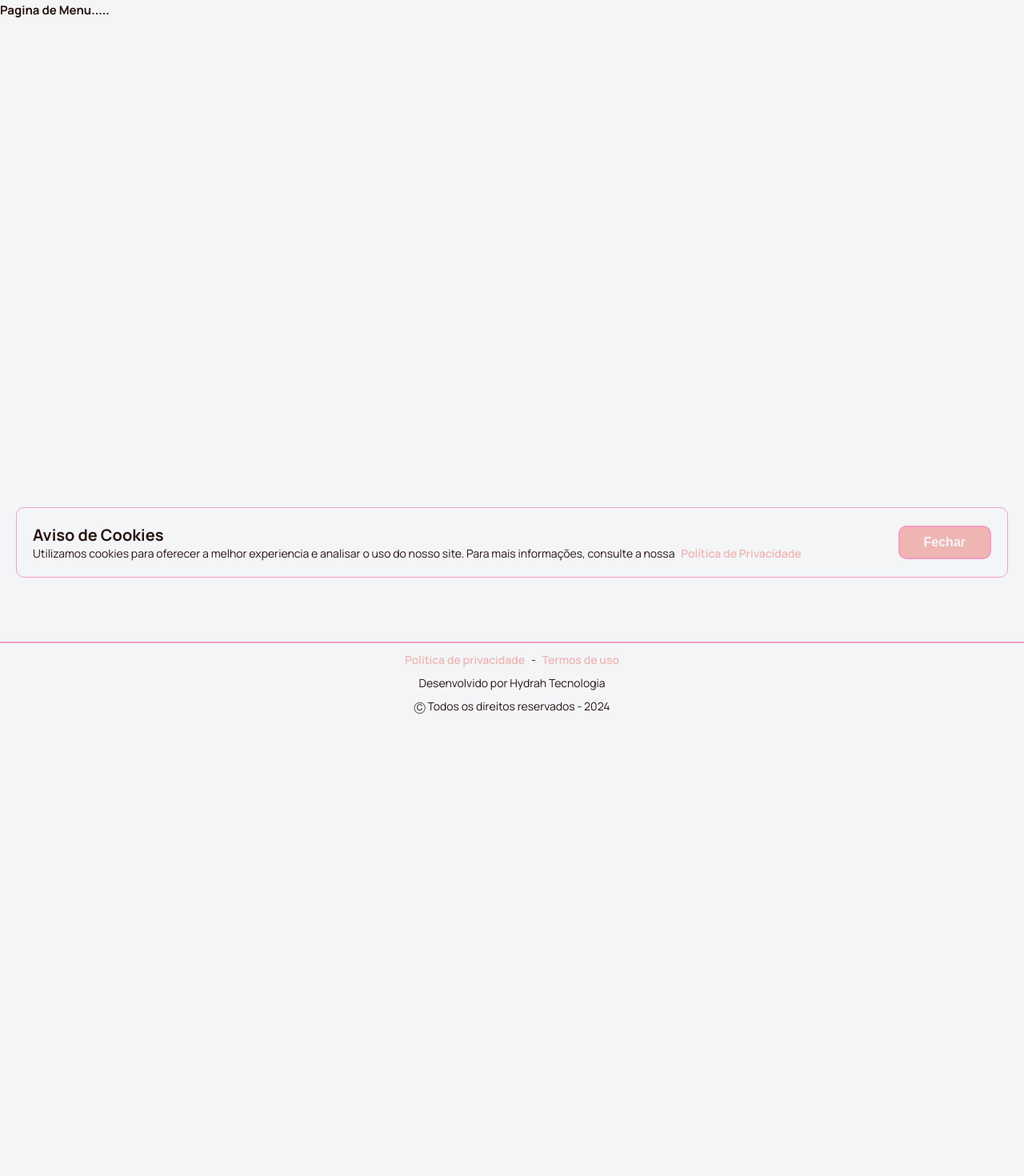
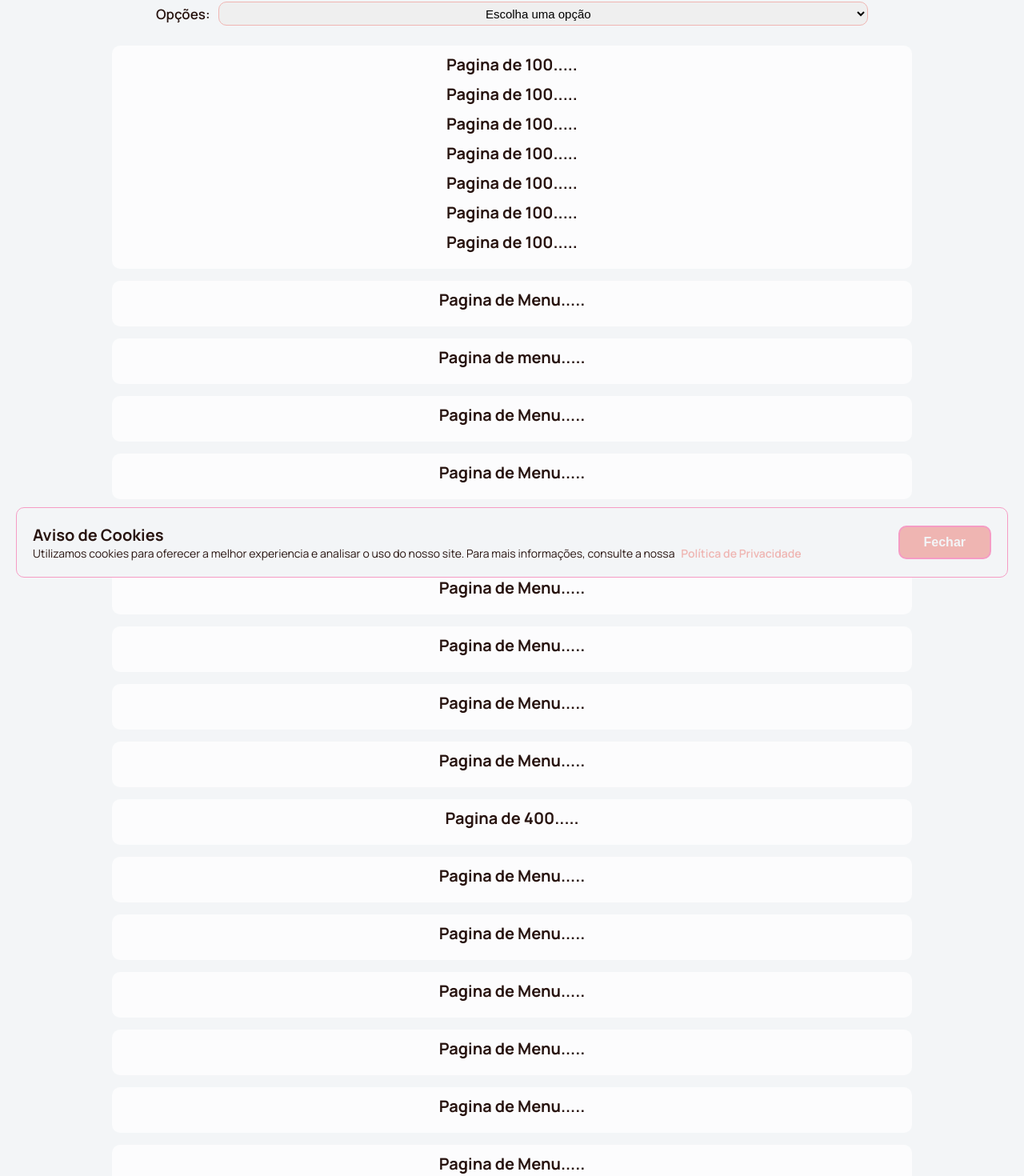
Before and after one commit to Eliel-Silva-dev/padaria-vo-rosa, a Next.js app: page /menu in a window 1280 px wide. Shown: the part 58-1528 px from the top of the page at 80% size. Before the commit the page ends 960 px from the top, so only its background shows below. Built offline with nearby package versions, Linux system fonts and the light colour scheme.

Commit message:
feat: react padaria vo rosa page menu v1

```diff
--- a/src/app/menu/page.tsx
+++ b/src/app/menu/page.tsx
@@ -1,9 +1,94 @@
+'use client';
+
+import { options } from '@/database';
 import style from './style.min.module.css';
+import {} from 'next/router';
+import { useRouter, usePathname } from 'next/navigation';
 
 const Menu = () => {
+  const listOptions = options;
+  const route = useRouter();
+  const pathName = usePathname();
+
+  const redirectUrl = (value: string) => {
+    route.push(`${pathName}#${value}`);
+  };
+
   return (
     <main className={style.menu}>
-      <h2>Pagina de Menu.....</h2>
+      <div className={style.select}>
+        <p>Opções: </p>
+        <select onChange={(e) => redirectUrl(e.target.value)}>
+          <option value="default">Escolha uma opção</option>
+          <option value="100">id 100</option>
+          <option value="400">id 400</option>
+          <option value="teste">teste</option>
+          <option value="500">id 500</option>
+        </select>
+      </div>
+      <section id="100">
+        <h2 >Pagina de 100.....</h2>
+        <h2 >Pagina de 100.....</h2>
+        <h2 >Pagina de 100.....</h2>
+        <h2 >Pagina de 100.....</h2>
+        <h2 >Pagina de 100.....</h2>
+        <h2 >Pagina de 100.....</h2>
+        <h2 >Pagina de 100.....</h2>
+      </section>
+      <section>
+        <h2>Pagina de Menu.....</h2>
+      </section>
+      <section>
+        <h2 >Pagina de menu.....</h2>
+      </section>
+      <section>
+        <h2>Pagina de Menu.....</h2>
+      </section>
+      <section>
+        <h2>Pagina de Menu.....</h2>
+      </section>
+      <section>
+        <h2>Pagina de Menu.....</h2>
+      </section>
+      <section>
+        <h2>Pagina de Menu.....</h2>
+      </section>
+      <section>
+        <h2>Pagina de Menu.....</h2>
+      </section>
+      <section>
+        <h2>Pagina de Menu.....</h2>
+      </section>
+      <section>
+        <h2>Pagina de Menu.....</h2>
+      </section>
+      <section>
+        <h2 id="400">Pagina de 400.....</h2>
+      </section>
+      <section>
+        <h2>Pagina de Menu.....</h2>
+      </section>
+      <section>
+        <h2>Pagina de Menu.....</h2>
+      </section>
+      <section>
+        <h2>Pagina de Menu.....</h2>
+      </section>
+      <section>
+        <h2>Pagina de Menu.....</h2>
+      </section>
+      <section>
+        <h2>Pagina de Menu.....</h2>
+      </section>
+      <section>
+        <h2>Pagina de Menu.....</h2>
+      </section>
+      <section>
+        <h2>Pagina de Menu.....</h2>
+      </section>
+      <section>
+        <h2 id="500">Pagina de 500.....</h2>
+      </section>
     </main>
   );
 };
--- a/src/app/menu/scss/style.scss
+++ b/src/app/menu/scss/style.scss
@@ -4,7 +4,9 @@
   align-items: center;
   padding: 15px;
   justify-content: stretch;
-  gap: 10px;
+  gap: 15px;
+  position: relative;
+  margin-top: 100px;
 
   section {
     background-color: #ffffffbe;
@@ -22,4 +24,38 @@
       margin-bottom: 10px;
     }
   }
+  .select {
+    position: fixed;
+    margin: 0 auto;
+    background-color: var(--primary_color);
+
+    left: 15px;
+    right: 15px;
+    top: 60px;
+
+    display: flex;
+    justify-content: center;
+    align-items: center;
+
+    p {
+      font-size: 1.7rem;
+      font-weight: 600;
+      margin-right: 10px;
+    }
+
+    select {
+      width: 65%;
+      font-size: 1.5rem;
+      text-align: center;
+      border-color: var(--secondary_color);
+      border-radius: 10px;
+      height: 30px;
+      outline-color: var(--hover);
+
+      &:focus {
+        border: 2px solid var(--hover);
+      }
+
+    }
+  }
 }
--- a/src/app/menu/style.min.module.css
+++ b/src/app/menu/style.min.module.css
@@ -1 +1 @@
-.pedidos h2{font-size:3rem}/*# sourceMappingURL=style.min.module.css.map */
+.menu{display:flex;flex-direction:column;align-items:center;padding:15px;justify-content:stretch;gap:15px;position:relative;margin-top:100px}.menu section{background-color:rgba(255,255,255,.7450980392);width:100%;padding:10px;display:flex;flex-direction:column;max-width:1000px;align-items:center;border-radius:10px}.menu section h2{font-size:2rem;text-align:center;margin-bottom:10px}.menu .select{position:fixed;margin:0 auto;background-color:var(--primary_color);left:15px;right:15px;top:60px;display:flex;justify-content:center;align-items:center}.menu .select p{font-size:1.7rem;font-weight:600;margin-right:10px}.menu .select select{width:65%;font-size:1.5rem;text-align:center;border-color:var(--secondary_color);border-radius:10px;height:30px;outline-color:var(--hover)}.menu .select select:focus{border:2px solid var(--hover)}/*# sourceMappingURL=style.min.module.css.map */
--- a/src/components/menu/MenuDesk/index.tsx
+++ b/src/components/menu/MenuDesk/index.tsx
@@ -12,7 +12,7 @@ const MenuDesk = () => {
         <Link href={'/ofertas'}>Ofertas</Link>
       </li>
       <li>
-        <Link href={'/pedidos'}>Menu</Link>
+        <Link href={'/menu'}>Menu</Link>
       </li>
       <li>
         <Link href={'/sobre'}>Sobre</Link>
--- a/src/components/menu/MenuMob/index.tsx
+++ b/src/components/menu/MenuMob/index.tsx
@@ -45,7 +45,7 @@ const MenuDesk = () => {
           <Link href={'/ofertas'}>Ofertas</Link>
         </li>
         <li>
-          <Link href={'/pedidos'}>Menu</Link>
+          <Link href={'/menu'}>Menu</Link>
         </li>
         <li>
           <Link href={'/sobre'}>Sobre</Link>
```
Also changed, not shown: 1 other file (tests, documents, lock files or other folders).
